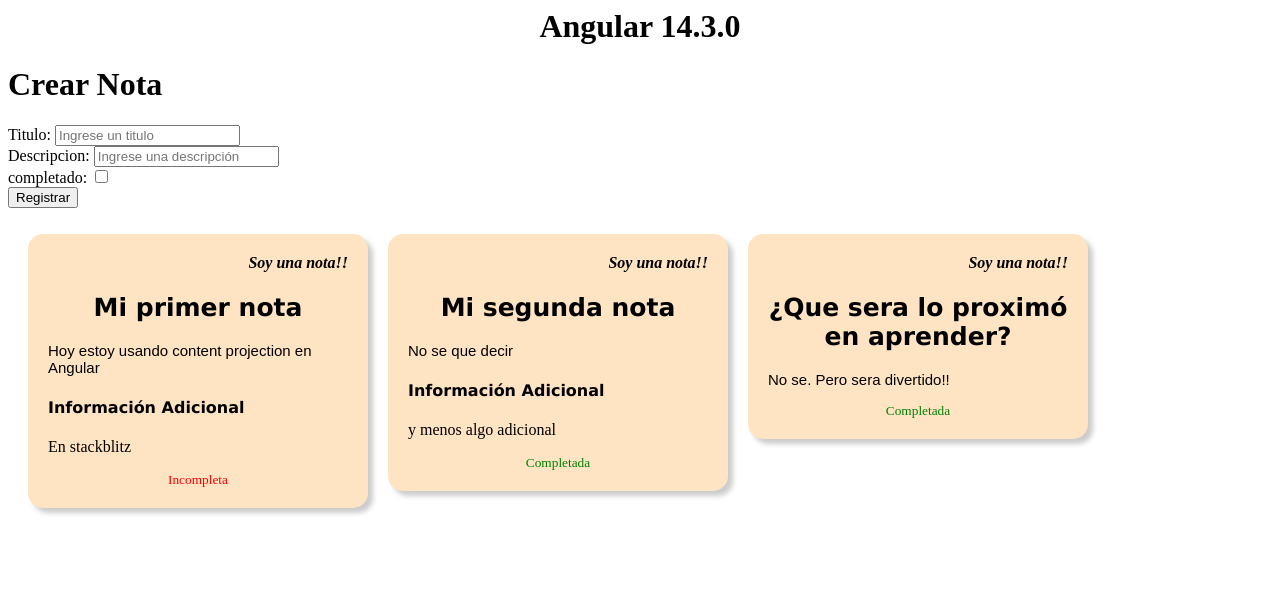
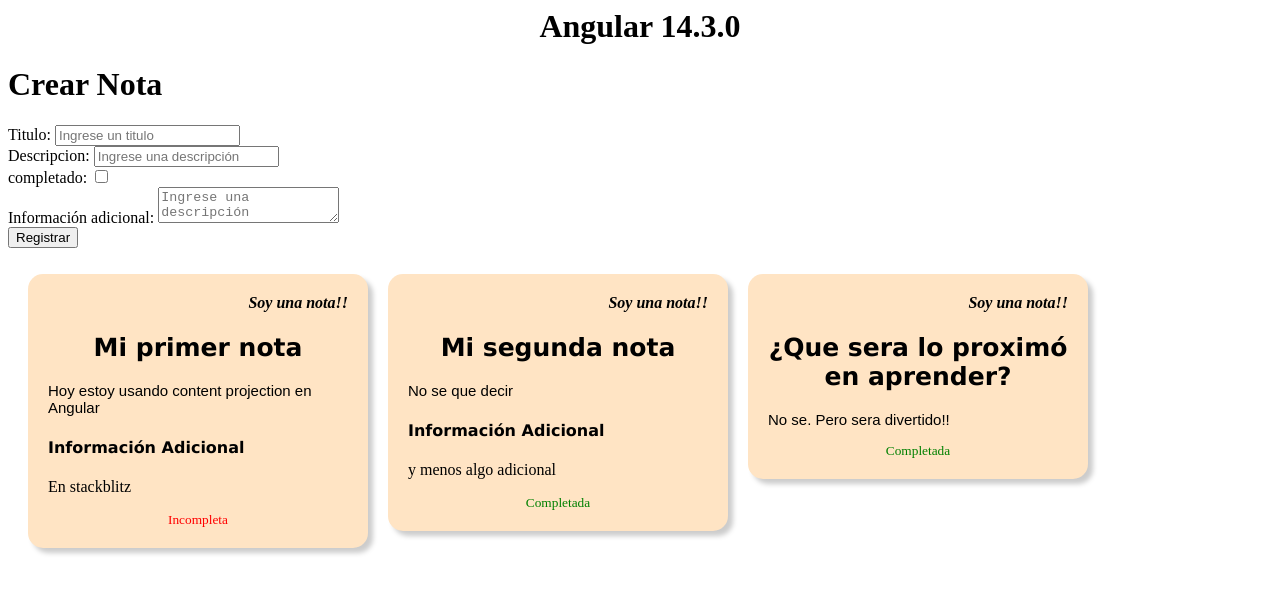
Before and after one commit to Afsilva0/angular-content-projection, an Angular app: page /notes in a window 1280 px wide. Shown: the top 594 px of the page. Built offline with nearby package versions, Linux system fonts and the light colour scheme.

Commit message:
2 files modified

```diff
--- a/src/app/modules/notes/create-note/create-note.component.html
+++ b/src/app/modules/notes/create-note/create-note.component.html
@@ -1,13 +1,12 @@
 <div>
   <h1>Crear Nota</h1>
 
-  <form [formGroup]="form">
+  <form [formGroup]="form" (submit)="registar()">
     <div>
       <label> Titulo: </label>
       <input
         formControlName="title"
         type="text"
-        value=""
         placeholder="Ingrese un titulo"
       />
     </div>
@@ -17,7 +16,6 @@
       <input
         formControlName="description"
         type="text"
-        value=""
         placeholder="Ingrese una descripción"
       />
     </div>
@@ -27,9 +25,18 @@
       <input
         formControlName="complete"
         type="checkbox"
-        value=""
         placeholder="Ingrese una descripción"
       />
+    </div>
+
+    <div>
+      <label> Información adicional: </label>
+      <textarea
+        formControlName="adicional"
+        type="text"
+        placeholder="Ingrese una descripción"
+      >
+      </textarea>
     </div>
 
     <button>Registrar</button>
--- a/src/app/modules/notes/create-note/create-note.component.ts
+++ b/src/app/modules/notes/create-note/create-note.component.ts
@@ -12,8 +12,9 @@ export class CreateNoteComponent implements OnInit {
   constructor(public formBuilder: FormBuilder) {
     this.form = this.formBuilder.group({
       title: ['', [Validators.required]],
-      description: ['', []],
-      complete: ['', []],
+      description: ['', [Validators.required]],
+      complete: [false, []],
+      adicional: ['', []],
     });
   }
 
```
